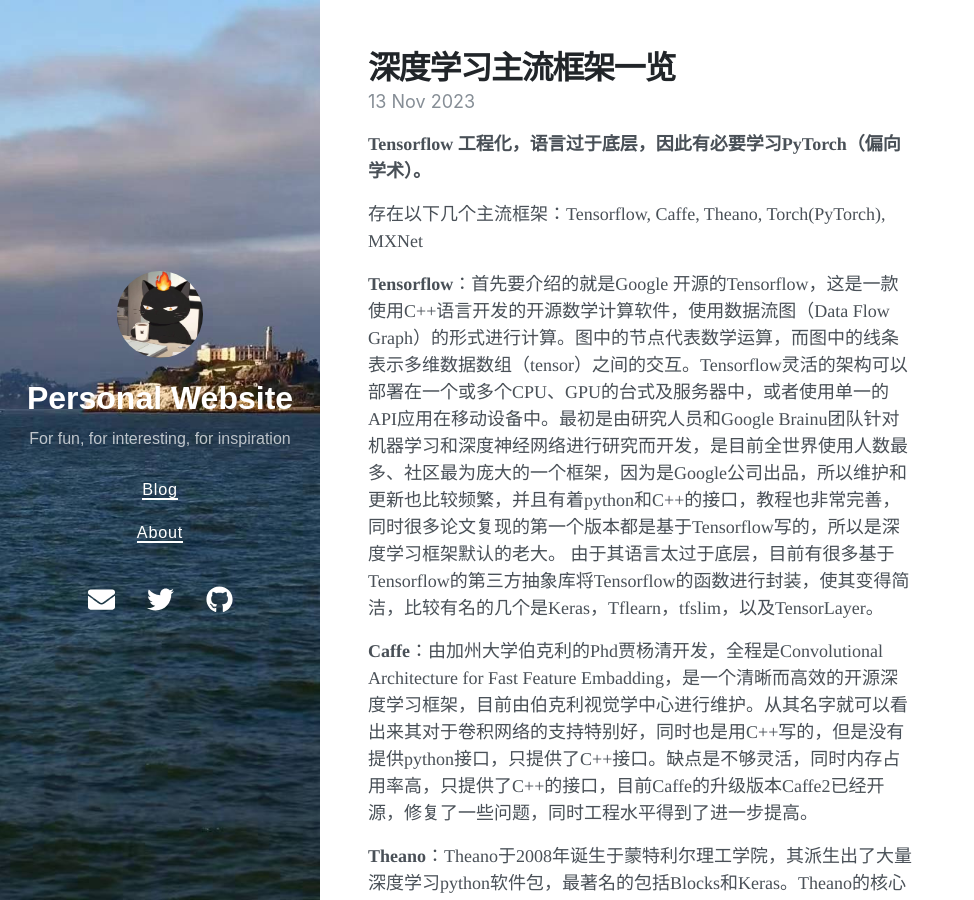
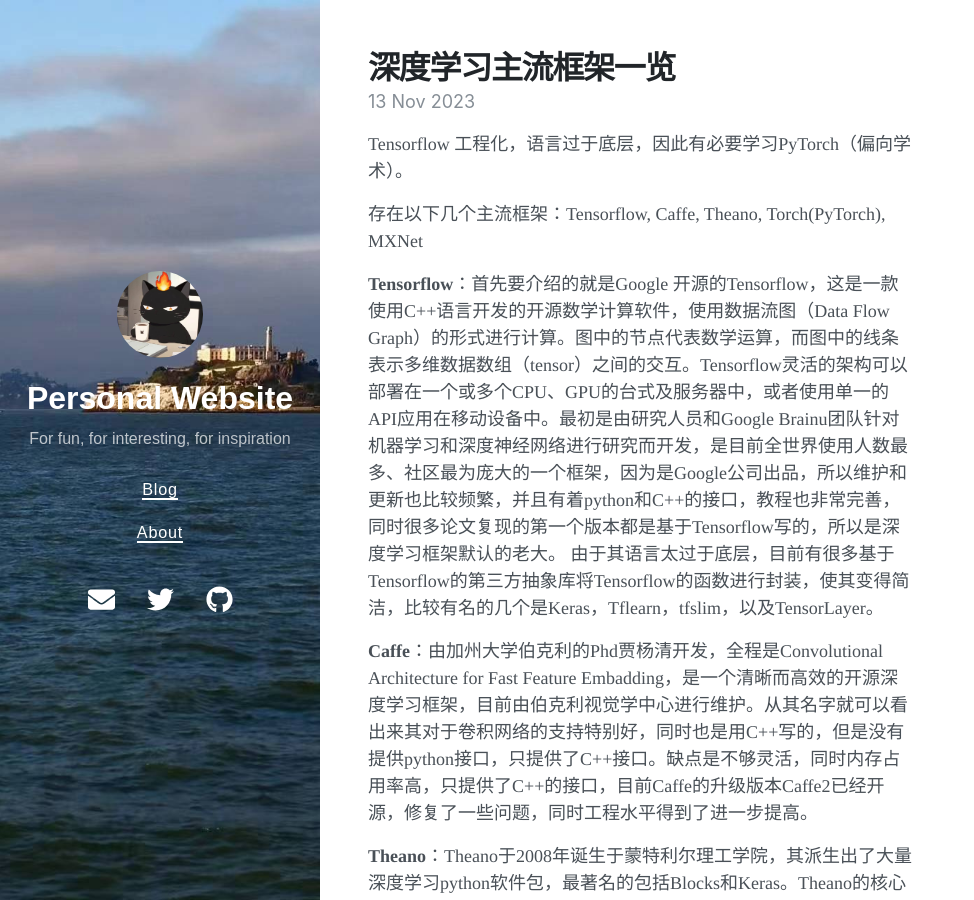
Before and after one commit to New-lay/New-lay.github.io, a Jekyll site: the page built from _posts/2023-11-13-PyTorch-Note.md, in a window 1280 px wide and 900 px high. Shown: the whole window, without its empty margins (0-974 px from the left). Built offline with Jekyll 4.4.1, drawn with Linux system fonts in a browser that asks for light colours; nearby versions of some CDN libraries.

```diff
--- a/_posts/2023-11-13-PyTorch-Note.md
+++ b/_posts/2023-11-13-PyTorch-Note.md
@@ -5,7 +5,7 @@ tags: Notes
 date: 2023-11-13 15:33 +0800
 ---
 
-**Tensorflow 工程化，语言过于底层，因此有必要学习PyTorch（偏向学术）。**
+Tensorflow 工程化，语言过于底层，因此有必要学习PyTorch（偏向学术）。
 
 存在以下几个主流框架：Tensorflow, Caffe, Theano, Torch(PyTorch), MXNet
 
```
